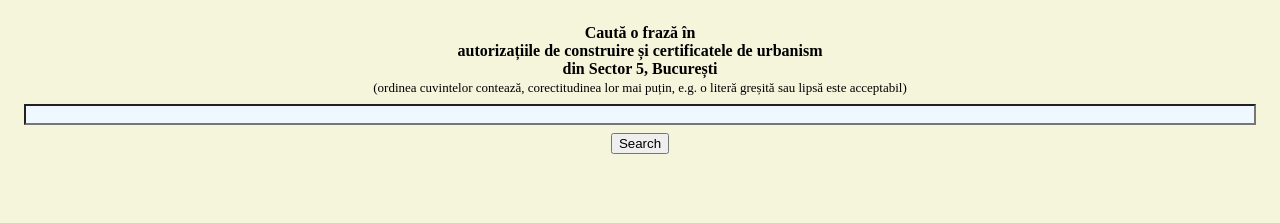
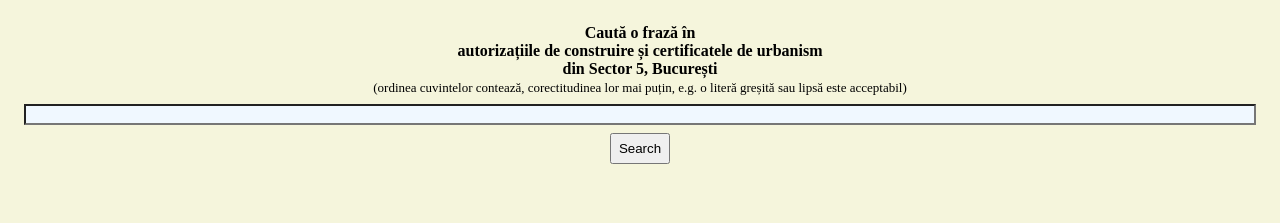
Before and after one commit to adrhc/autorizatii-de-construire-certificate-de-urbanism-ui, a React (Vite) app: page / in a window 1280 px wide. Shown: the top 223 px of the page. Built offline with nearby package versions, Linux system fonts and the light colour scheme.

Commit message:
button.search

```diff
--- a/src/App.css
+++ b/src/App.css
@@ -26,5 +26,6 @@
 }
 
 button.search {
+  padding: 0.4rem;
   margin-top: 0.5rem;
 }
```
